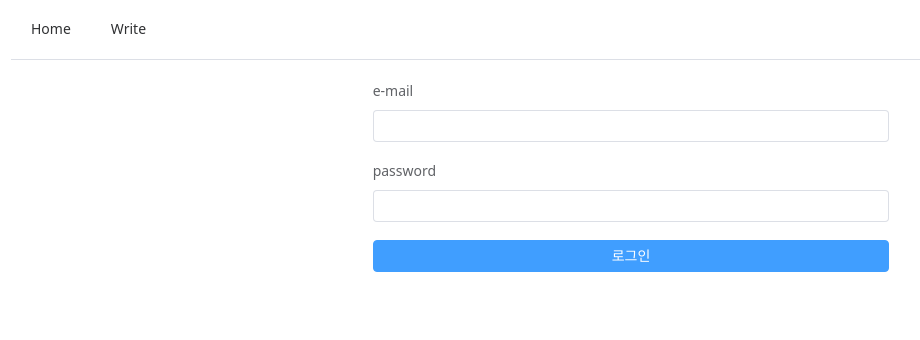
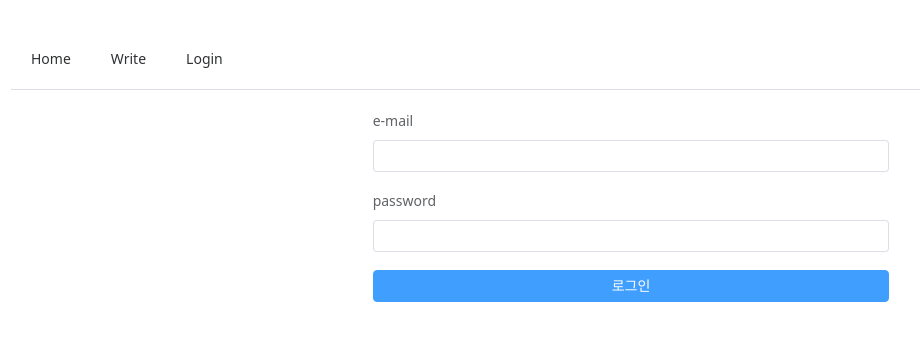
Before and after one commit to f1v3-log/f1v3-front, a Vue app: page /login in a window 1280 px wide. Shown: the top 340 px of the page, without its empty margins (9-929 px from the left). Built offline with nearby package versions, Linux system fonts and the light colour scheme; a web font is replaced by a local one.

Commit message:
feat: header login 추가

```diff
--- a/src/components/VueHeader.vue
+++ b/src/components/VueHeader.vue
@@ -1,18 +1,23 @@
 <template>
     <el-header class="header">
+        <!--        <img-->
+        <!--            src="https://capsule-render.vercel.app/api?type=venom&color=6CABDD&text=f1v3-log&fontColor=1C2C5B&animation=twinkling"-->
+        <!--            alt="f1v3-log 배너"-->
+        <!--        />-->
+
         <el-menu mode="horizontal" router>
             <el-menu-item index="/">Home</el-menu-item>
             <el-menu-item index="/write">Write</el-menu-item>
+            <el-menu-item index="/login">Login</el-menu-item>
         </el-menu>
     </el-header>
 </template>
 
-<script setup lang="ts">
-</script>
+<script setup lang="ts"></script>
 
 <style scoped>
 .header {
-  margin: 0;
+    margin-top: 30px;
     height: 60px;
 }
 </style>
--- a/src/views/LoginView.vue
+++ b/src/views/LoginView.vue
@@ -1,13 +1,17 @@
 <script setup lang="ts">
 import { reactive } from 'vue'
 import Login from '@/entity/user/Login'
+import axios from 'axios'
+import router from '@/router'
 
 const state = reactive({
     login: new Login()
 })
 
 function doLogin() {
-    console.log('>> ', state.login)
+    axios.post('/f1v3-api/auth/login', state.login).then(() => {
+        router.replace({ name: 'home' })
+    })
 }
 </script>
 
```
Lines whose indentation alone changed are shown as unchanged.
